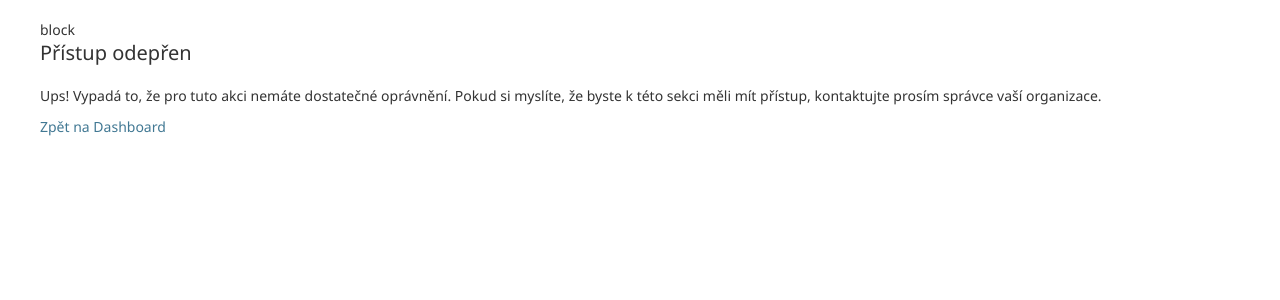
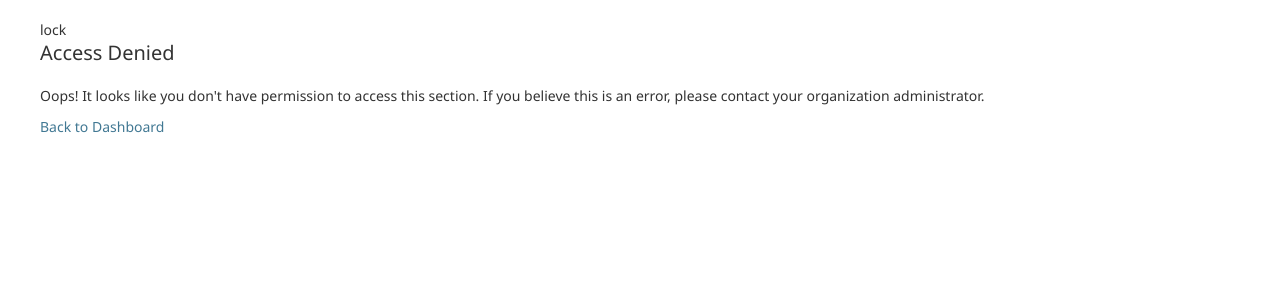
Before and after one commit to DanielHerrman/WMS, a Django app: template templates/403.html in a window 1280 px wide. Shown: the part 92-392 px from the top of the page. Run offline with Django 5.2, Linux system fonts and the light colour scheme; the template is opened without the code that fills it, so the values that code supplies are empty.

Commit message:
style: redesign 403 page to English with Unfold UI tailwind standards

```diff
--- a/templates/403.html
+++ b/templates/403.html
@@ -1,18 +1,23 @@
 {% extends "admin/base_site.html" %}
-{% load i18n %}
+{% load i18n static %}
 
-{% block title %}Přístup odepřen | Lejbl Lab{% endblock %}
+{% block title %}Access Denied | Lejbl Lab{% endblock %}
 
 {% block content %}
 <div class="flex flex-col items-center justify-center min-h-[50vh] text-center px-4">
-    <div class="bg-white dark:bg-base-900 border border-base-200 dark:border-base-800 rounded-lg p-8 max-w-md shadow-sm">
-        <span class="material-symbols-outlined text-red-500 text-5xl mb-4 block mx-auto">block</span>
-        <h1 class="text-2xl font-semibold mb-3 text-font-important-light dark:text-font-important-dark">Přístup odepřen</h1>
-        <p class="text-font-default-light dark:text-font-default-dark mb-6 leading-relaxed">
-            Ups! Vypadá to, že pro tuto akci nemáte dostatečné oprávnění. Pokud si myslíte, že byste k této sekci měli mít přístup, kontaktujte prosím správce vaší organizace.
+    <div class="bg-white dark:bg-gray-900 border border-gray-200 dark:border-gray-800 rounded-lg p-8 max-w-md shadow-sm">
+        <span class="material-symbols-outlined text-red-500 text-5xl mb-4 block mx-auto">lock</span>
+
+        <h1 class="text-2xl font-semibold mb-3 text-gray-900 dark:text-white">
+            Access Denied
+        </h1>
+
+        <p class="text-gray-600 dark:text-gray-400 mb-8 leading-relaxed">
+            Oops! It looks like you don't have permission to access this section. If you believe this is an error, please contact your organization administrator.
         </p>
-        <a href="/admin/" class="bg-primary-600 hover:bg-primary-700 text-white font-medium py-2 px-4 rounded transition-colors inline-block">
-            Zpět na Dashboard
+
+        <a href="{% url 'admin:index' %}" class="inline-block bg-blue-600 hover:bg-blue-700 text-white font-medium py-2.5 px-5 rounded-md transition-colors shadow-sm">
+            Back to Dashboard
         </a>
     </div>
 </div>
```
